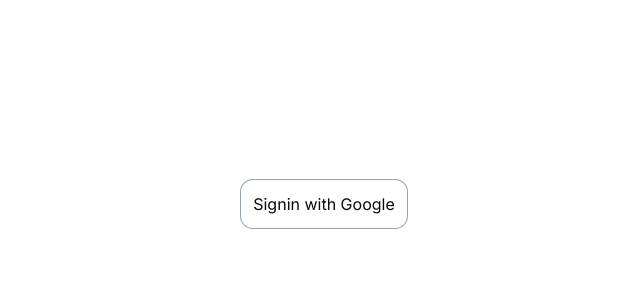
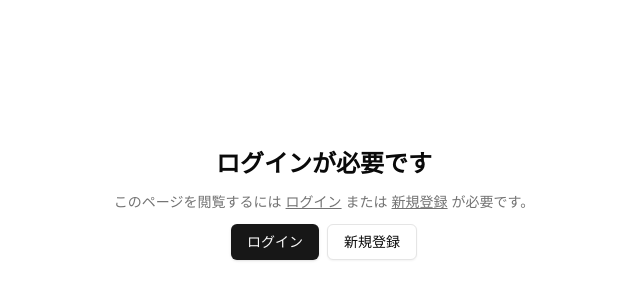
Before and after one commit to tiyo5151/attend.san-web-, a Next.js app: page / in a window 1280 px wide. Shown: the part 196-496 px from the top of the page, without its empty margins (316-956 px from the left). Built offline with nearby package versions, Linux system fonts and the light colour scheme; no server answers.

Commit message:
feat: add component protected

```diff
--- a/src/app/page.tsx
+++ b/src/app/page.tsx
@@ -1,13 +1,12 @@
-import { auth } from '@/auth';
 import HomeScreen from '@/components/page';
-import SignIn from '@/components/SignIn';
+import { Protected } from '@/components/Protected';
 
 const Home = async () => {
-  const session = await auth();
-  if (!session?.user?.image) return <SignIn />;
   return (
     <div className='flex h-screen w-full flex-col items-center justify-center'>
-      <HomeScreen />
+      <Protected>
+        <HomeScreen />
+      </Protected>
     </div>
   );
 };
--- /dev/null
+++ b/src/components/Protected.tsx
@@ -0,0 +1,48 @@
+'use client';
+import { Button } from '@/components/ui/button';
+import { signIn, useSession } from 'next-auth/react';
+import { usePathname, useRouter } from 'next/navigation';
+
+export const Protected = ({ children }: { children: React.ReactNode }) => {
+  const { status } = useSession();
+  const router = useRouter();
+  const pathname = usePathname();
+
+  if (status === 'unauthenticated') {
+    return (
+      <div className='flex flex-1 flex-col items-center justify-center gap-3'>
+        <h1 className='text-2xl font-bold'>ログインが必要です</h1>
+        <p className='text-sm text-muted-foreground'>
+          このページを閲覧するには
+          <span
+            role='button'
+            className='px-1 underline'
+            onClick={() => signIn('google', { redirectTo: pathname })}
+          >
+            ログイン
+          </span>
+          または
+          <span
+            role='button'
+            className='px-1 underline'
+            onClick={() => router.push(`/sign-up?redirect=${encodeURIComponent(pathname)}`)}
+          >
+            新規登録
+          </span>
+          が必要です。
+        </p>
+        <div className='flex gap-2'>
+          <Button onClick={() => signIn('google', { redirectTo: pathname })}>ログイン</Button>
+          <Button
+            variant='outline'
+            onClick={() => router.push(`/sign-up?redirect=${encodeURIComponent(pathname)}`)}
+          >
+            新規登録
+          </Button>
+        </div>
+      </div>
+    );
+  }
+
+  return children;
+};
```
